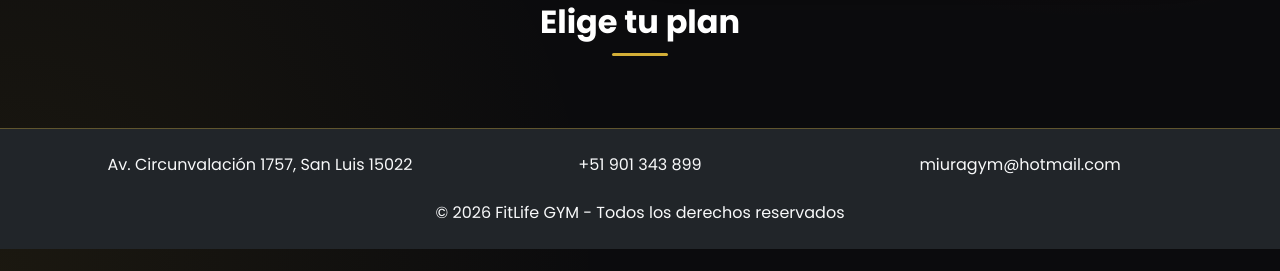
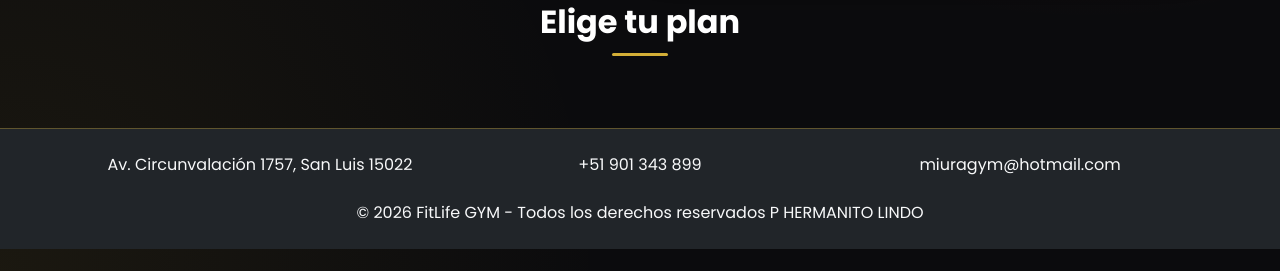
Before and after one commit to adr1an18/fitlife-gym, a Spring Boot app: page /catalogo in a window 1280 px wide. Shown: the part 529-800 px from the top of the page. Run offline with Spring Boot 4, Linux system fonts and the light colour scheme; data that the repository does not hold is empty; database files in the repository are not loaded.

Commit message:
Update diseno.html
PRUEBA GITHUB DESKTOP

```diff
--- a/src/main/resources/templates/fragmentos/diseno.html
+++ b/src/main/resources/templates/fragmentos/diseno.html
@@ -137,7 +137,7 @@
         </div>
 
         <p class="text-center mb-0 mt-3">
-            © 2026 FitLife GYM - Todos los derechos reservados
+            © 2026 FitLife GYM - Todos los derechos reservados P HERMANITO LINDO
         </p>
     </div>
 
```
